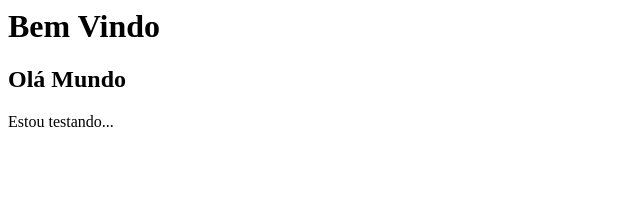
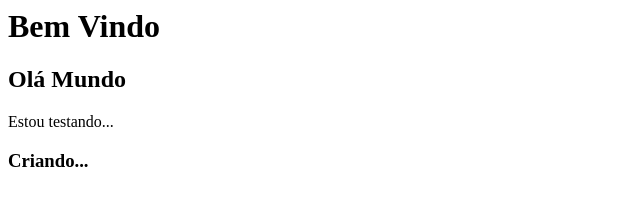
Before and after one commit to rgvbatera/Curso_github, a plain HTML site: page index.html in a window 1280 px wide. Shown: the full height of the page, 0-640 px from the left. Drawn offline with Linux system fonts and the light colour scheme.

Commit message:
criando descrissao

```diff
--- a/index.html
+++ b/index.html
@@ -1,3 +1,4 @@
 <h1>Bem Vindo</h1>
 <h2>Olá Mundo</h2>
 <p>Estou testando...</p>
+<h3>Criando...</h3>
```
